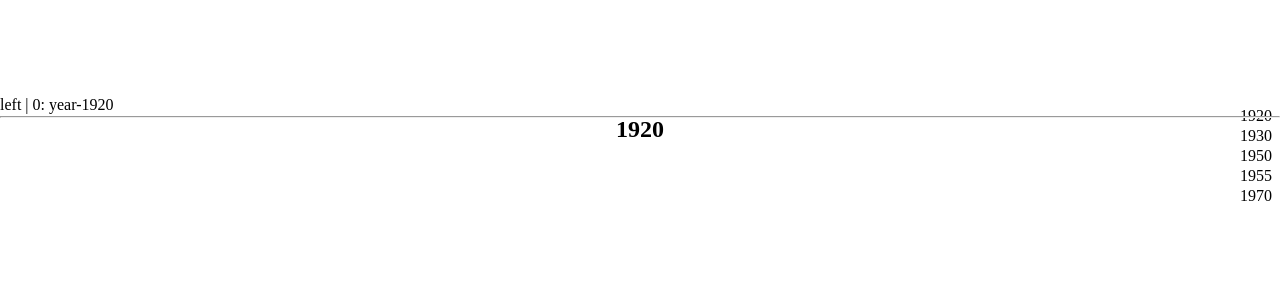
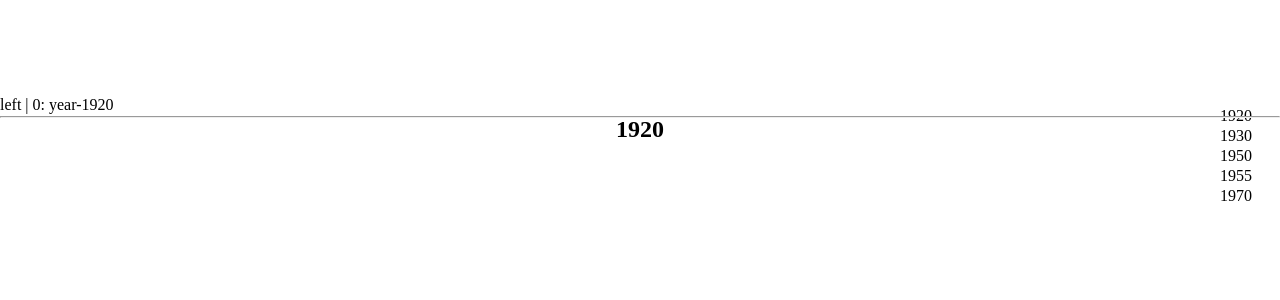
Before and after one commit to arnaudlevy/poc-doublescroll, a Jekyll site: the page built from index.html, in a window 1280 px wide. Shown: the part 334-634 px from the top of the page. Built offline with Jekyll 4.4.1, drawn with Linux system fonts in a browser that asks for light colours.

Commit message:
Update main.sass

```diff
--- a/_sass/main.sass
+++ b/_sass/main.sass
@@ -3,7 +3,7 @@
   padding: 0
 
 nav
-  width: 60px
+  width: 80px
   position: fixed
   overflow: scroll
   top: 0
```
